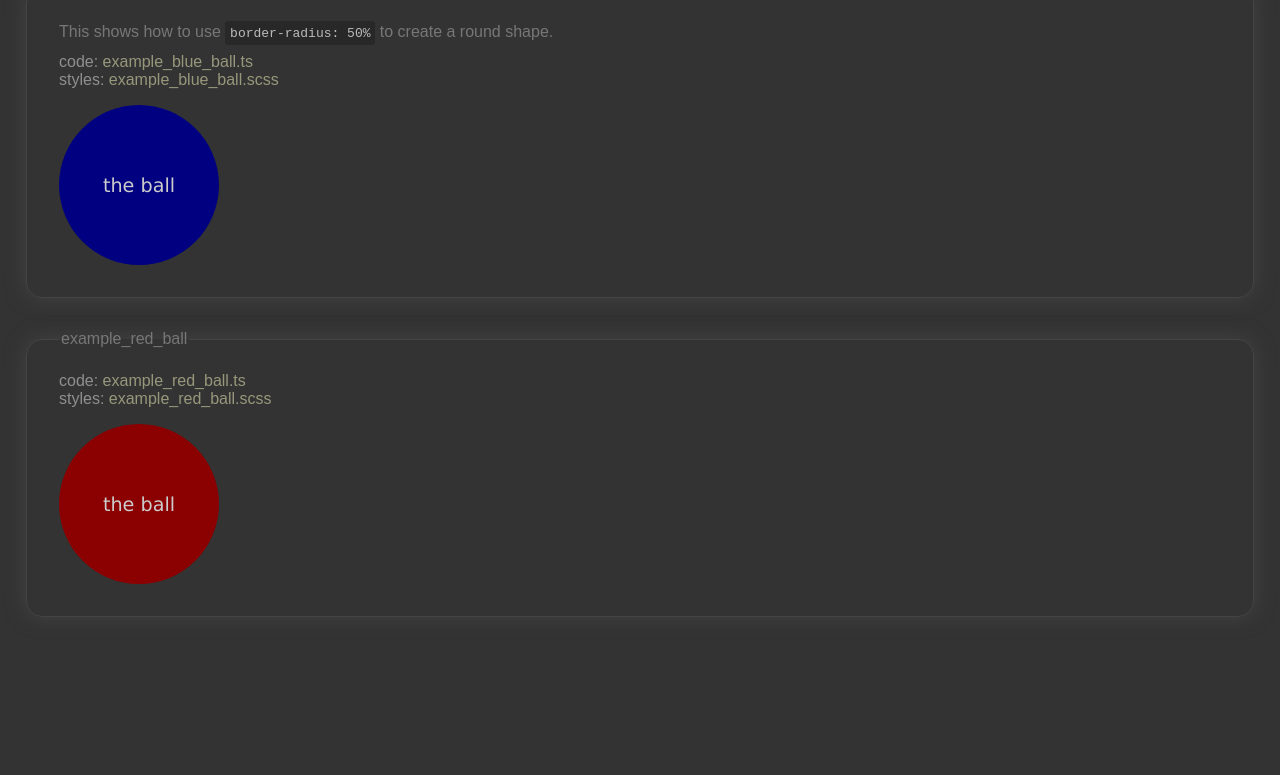
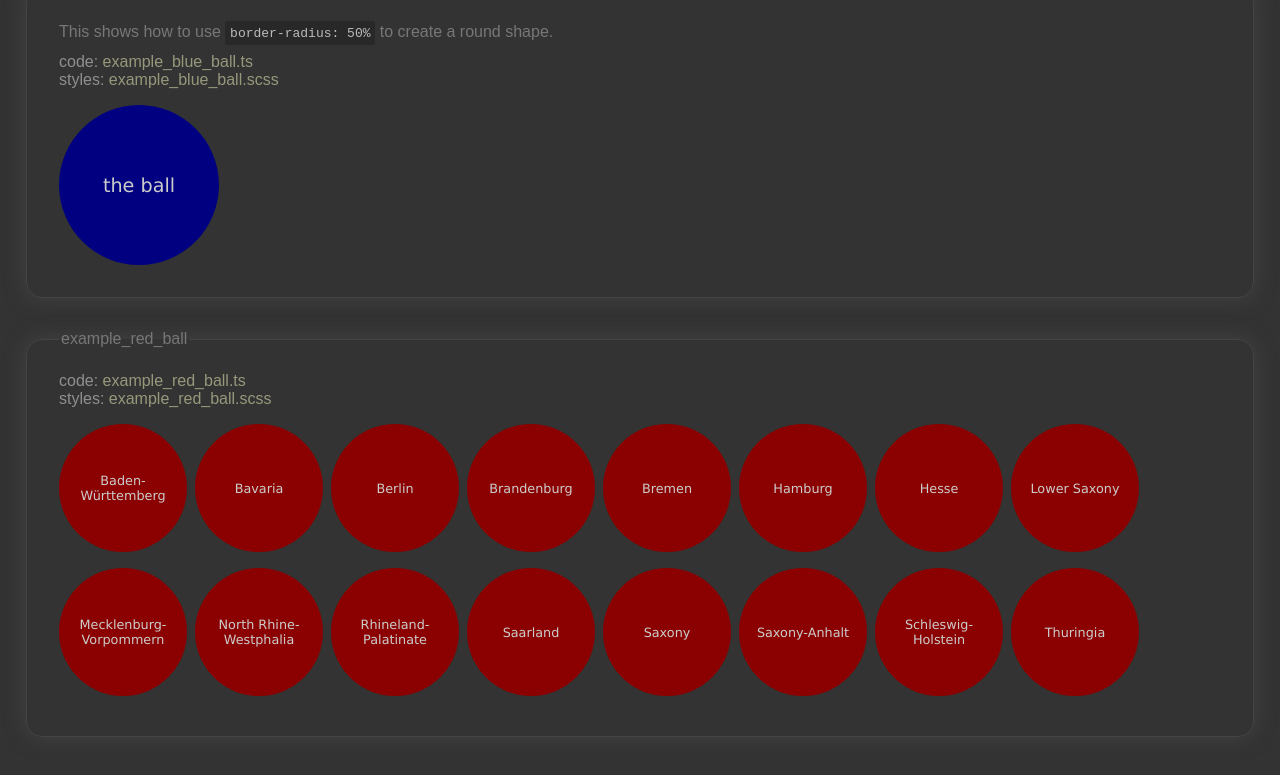
Before and after one commit to edwardtanguay/et005-starter-example-showcase, a website built with Vite: page index.html in a window 1280 px wide. Shown: the part 101-876 px from the top of the page. Before the commit the page ends 800 px from the top, so only its background shows below. Built offline with nearby package versions, Linux system fonts and the light colour scheme.

Commit message:
states works

```diff
--- a/src/examples/example_red_ball.scss
+++ b/src/examples/example_red_ball.scss
@@ -1,13 +1,20 @@
 .example_red_ball {
-	.ball {
+	.states {
+		display: flex;
+		gap: .5rem;
+		flex-wrap: wrap;
+	}
+	.state {
 		width: 6rem;
 		height: 6rem;
 		background-color: darkred;
 		border-radius: 50%;
 		display: grid;
 		place-items: center;
-		padding: 2rem;
+		padding: 1rem;
 		font-family: verdana;
-		font-size: 1.2rem;
+		font-size: .8rem;
+		text-align: center;
+		margin-bottom: .5rem;
 	}
 }
--- a/src/examples/example_red_ball.ts
+++ b/src/examples/example_red_ball.ts
@@ -3,8 +3,31 @@ import { wrapAsExample } from '../components/wrapAsExample';
 
 export const example_red_ball = () => {
 	let html = '';
-	html += `
-		<div class="ball">the ball</div>
-	`;
+
+	const states = [
+		"Baden-Württemberg",
+		"Bavaria",
+		"Berlin",
+		"Brandenburg",
+		"Bremen",
+		"Hamburg",
+		"Hesse",
+		"Lower Saxony",
+		"Mecklenburg-Vorpommern",
+		"North Rhine-Westphalia",
+		"Rhineland-Palatinate",
+		"Saarland",
+		"Saxony",
+		"Saxony-Anhalt",
+		"Schleswig-Holstein",
+		"Thuringia"
+	];
+
+	html += '<div class="states">';
+	states.forEach(state => {
+		html += `<div class="state">${state}</div>`;
+	})
+	html += '</div>';
+
 	return wrapAsExample('example_red_ball', html);
 }
```
